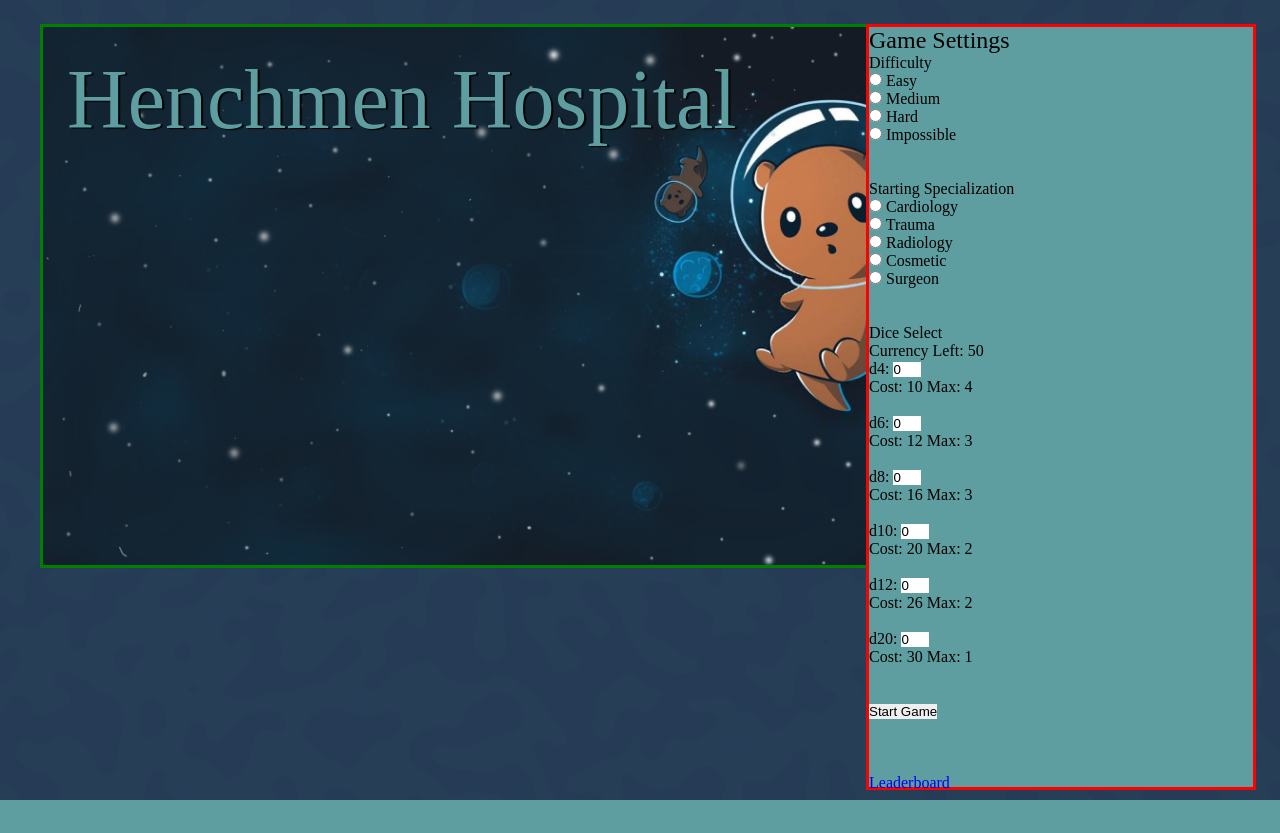
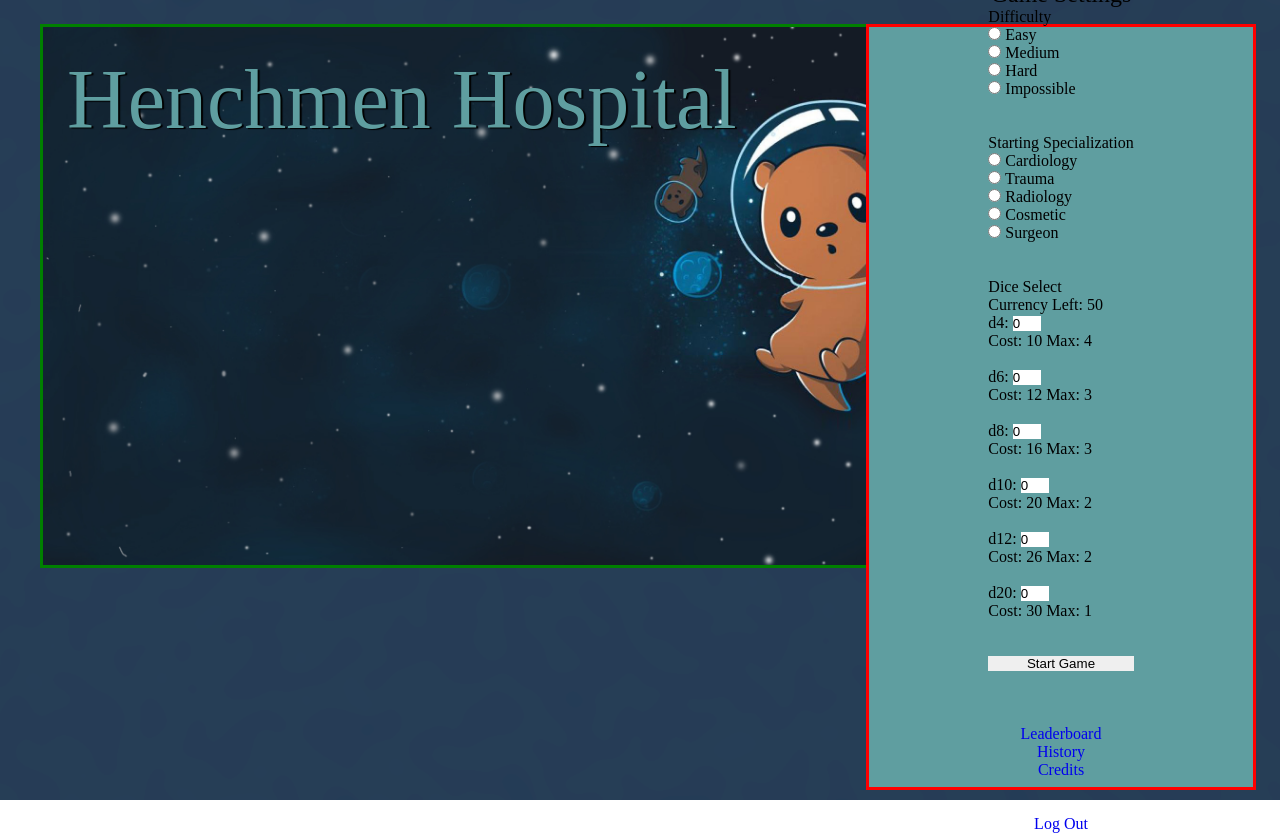
Before and after one commit to TurboPotatos/Capstone, a PHP site: page /startScreen.html in a window 1280 px wide. Before the commit the page ends 800 px from the top, so only its background shows below. Run offline with PHP 8.4, Linux system fonts and the light colour scheme.

Commit message:
modified settings menu and leaderboard/history, added credits

```diff
--- a/src/css/styles.css
+++ b/src/css/styles.css
@@ -103,6 +103,9 @@
 	padding: 1.5rem;
 }
 #menuDiv{
+  display: flex;
+  flex-direction: column;
+  justify-content: center;
   border: solid red;
   position:absolute;
   width: 30%;
@@ -110,7 +113,16 @@
   right: 1.5rem;
   height: 95%;
   background-color: cadetblue;
+  align-items: center;
 }
+
+#menuDiv form{
+  display: flex;
+  flex-direction: column;
+}
+
+
+
 #scores{
   border: solid yellow;
   position: absolute;
@@ -157,16 +169,16 @@
 }
 
 .tab button.active {
-  background-color: white;
+  background-color: cadetblue;
 }
 
 .tabcontent {
   display: none;
   padding: 6px 12px;
-  border: 1px solid #ccc;
   border-top: none;
   background-color: white;
   width: 48.5%;
+  background-color: cadetblue;
 }
 
 #history{
--- a/startScreen.html
+++ b/startScreen.html
@@ -84,6 +84,10 @@
       </form>
       <br><br><br>
       <a href="leaderboard.html">Leaderboard</a>
+      <a href="leaderboard.html?tab=history">History</a>
+      <a href="credits.html">Credits</a>
+      <br><br>
+      <a href="index.html">Log Out</a>
     </div>
 
   </div>
```
Also changed, not shown: credits.html (added, +18 -0 lines), leaderboard.html (+7 -2 lines).
